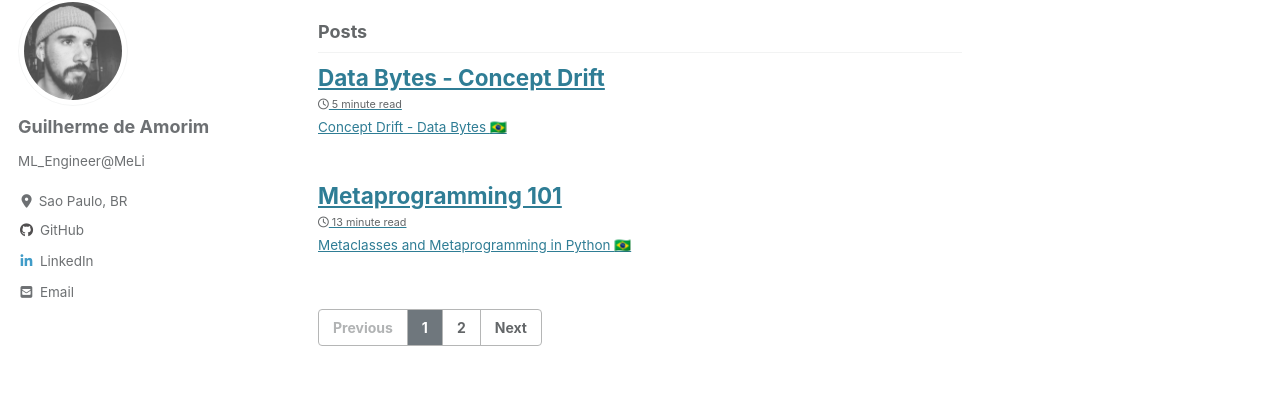
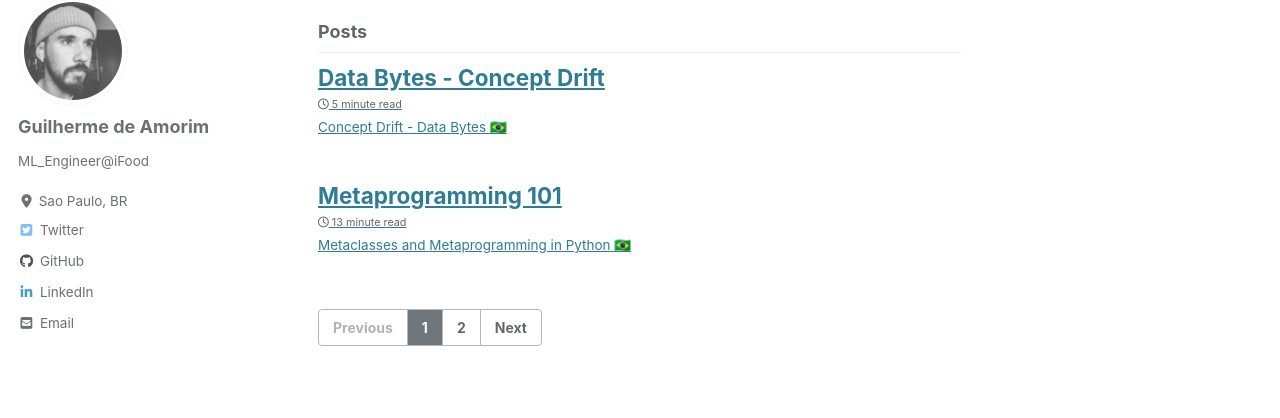
Before and after one commit to guimorg/guimorg.github.io, a Jekyll site: the page built from index.html, in a window 1280 px wide. Shown: the part 305-723 px from the top of the page. Built offline with Jekyll 4.4.1, drawn with Linux system fonts in a browser that asks for light colours; cached includes are drawn as plain includes; nearby versions of some CDN libraries; the list of posts is cut into pages by our own code.

Commit message:
Update _config.yml

```diff
--- a/_config.yml
+++ b/_config.yml
@@ -97,7 +97,7 @@ analytics:
 author:
   name             : "Guilherme de Amorim"
   avatar           : "/images/bio-photo.jpg"
-  bio              : "ML_Engineer@MeLi"
+  bio              : "ML_Engineer@iFood"
   location         : "Sao Paulo, BR"
   email            : "ggimenezjr@gmail.com"
   links:
@@ -109,7 +109,7 @@ author:
       # url: "https://your-website.com"
     - label: "Twitter"
       icon: "fab fa-fw fa-twitter-square"
-      # url: "https://twitter.com/"
+      url: "https://twitter.com/guimorg1"
     - label: "Facebook"
       icon: "fab fa-fw fa-facebook-square"
       # url: "https://facebook.com/"
```
